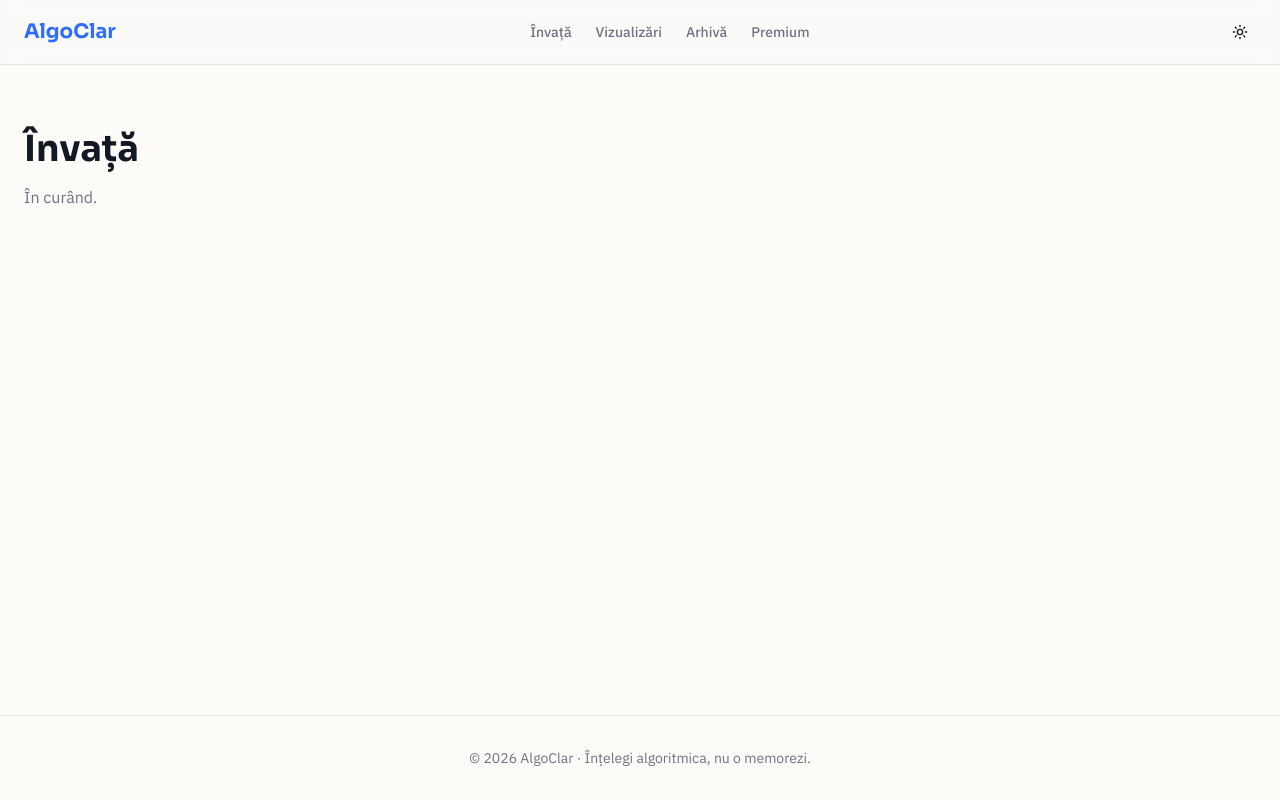
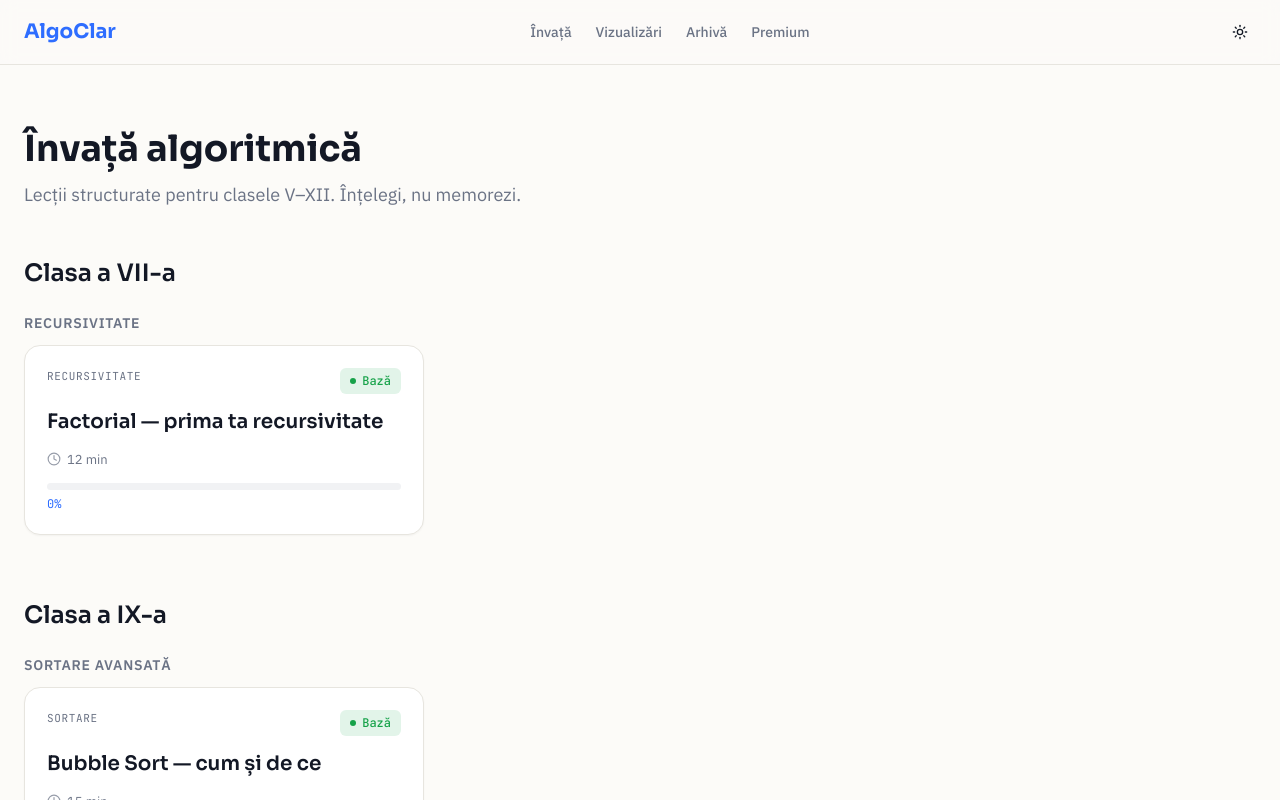
Before and after one commit to adisoretare/algoclar, a Next.js app: page /invata in a window 1280 px wide. Shown: the top 800 px of the page. Built offline with nearby package versions, Linux system fonts and the light colour scheme.

Commit message:
feat: content pipeline lectii MDX

```diff
--- a/app/invata/page.tsx
+++ b/app/invata/page.tsx
@@ -1,8 +1,70 @@
-export default function InvataPage() {
+import { getAllLessons } from '@/lib/content/lessons'
+import { CURRICULUM } from '@/data/curriculum'
+import { LessonCard } from '@/components/lesson/LessonCard'
+import type { Metadata } from 'next'
+import type { Difficulty } from '@/components/shared/DifficultyBadge'
+
+export const metadata: Metadata = {
+  title: 'Învață Algoritmică — AlgoClar',
+  description: 'Lecții de algoritmică pentru clasele V–XII. Înțelegi, nu memorezi.',
+}
+
+export default async function InvataPage() {
+  const allLessons = await getAllLessons()
+
   return (
     <div className="mx-auto max-w-7xl px-6 py-16">
-      <h1 className="font-heading text-4xl font-bold">Învață</h1>
-      <p className="mt-4 text-muted-foreground">În curând.</p>
+      <header className="mb-12">
+        <h1 className="font-heading text-4xl font-bold text-foreground">
+          Învață algoritmică
+        </h1>
+        <p className="mt-3 text-lg text-muted-foreground">
+          Lecții structurate pentru clasele V–XII. Înțelegi, nu memorezi.
+        </p>
+      </header>
+
+      <div className="space-y-16">
+        {CURRICULUM.map((gradeData) => {
+          const gradeLessons = allLessons.filter((l) => l.grade === gradeData.grade)
+          if (gradeLessons.length === 0) return null
+
+          return (
+            <section key={gradeData.grade}>
+              <h2 className="mb-6 font-heading text-2xl font-semibold text-foreground">
+                {gradeData.label}
+              </h2>
+              <div className="space-y-8">
+                {gradeData.chapters.map((chapter) => {
+                  const chapterLessons = gradeLessons.filter(
+                    (l) => l.chapter === chapter.id,
+                  )
+                  if (chapterLessons.length === 0) return null
+
+                  return (
+                    <div key={chapter.id}>
+                      <h3 className="mb-3 text-sm font-semibold uppercase tracking-wider text-muted-foreground">
+                        {chapter.title}
+                      </h3>
+                      <div className="grid gap-4 sm:grid-cols-2 lg:grid-cols-3">
+                        {chapterLessons.map((lesson) => (
+                          <LessonCard
+                            key={lesson.slug}
+                            href={`/invata/${lesson.grade}/${lesson.chapter}/${lesson.slug}`}
+                            chapter={lesson.chapter}
+                            title={lesson.title}
+                            duration={`${lesson.estimatedTime} min`}
+                            difficulty={lesson.difficulty as Difficulty}
+                          />
+                        ))}
+                      </div>
+                    </div>
+                  )
+                })}
+              </div>
+            </section>
+          )
+        })}
+      </div>
     </div>
   )
 }
--- a/lib/content/lessons.ts
+++ b/lib/content/lessons.ts
@@ -1,6 +1,7 @@
 import fs from 'fs'
 import path from 'path'
 import matter from 'gray-matter'
+import { CURRICULUM } from '@/data/curriculum'
 import { LessonFrontmatterSchema } from './types'
 import type { LessonMeta, LessonWithContent } from './types'
 
@@ -74,7 +75,14 @@ export async function getLessonsByGrade(grade: number): Promise<LessonMeta[]> {
 
 export async function getChaptersByGrade(grade: number): Promise<string[]> {
   const lessons = await getLessonsByGrade(grade)
-  const seen = new Set<string>()
-  for (const l of lessons) seen.add(l.chapter)
-  return [...seen].sort()
+  const lessonChapters = new Set(lessons.map((l) => l.chapter))
+
+  const gradeData = CURRICULUM.find((g) => g.grade === grade)
+  if (gradeData) {
+    return gradeData.chapters
+      .filter((c) => lessonChapters.has(c.id))
+      .map((c) => c.id)
+  }
+
+  return [...lessonChapters].sort()
 }
```
Also changed, not shown: 1 other file (tests, documents, lock files or other folders).
